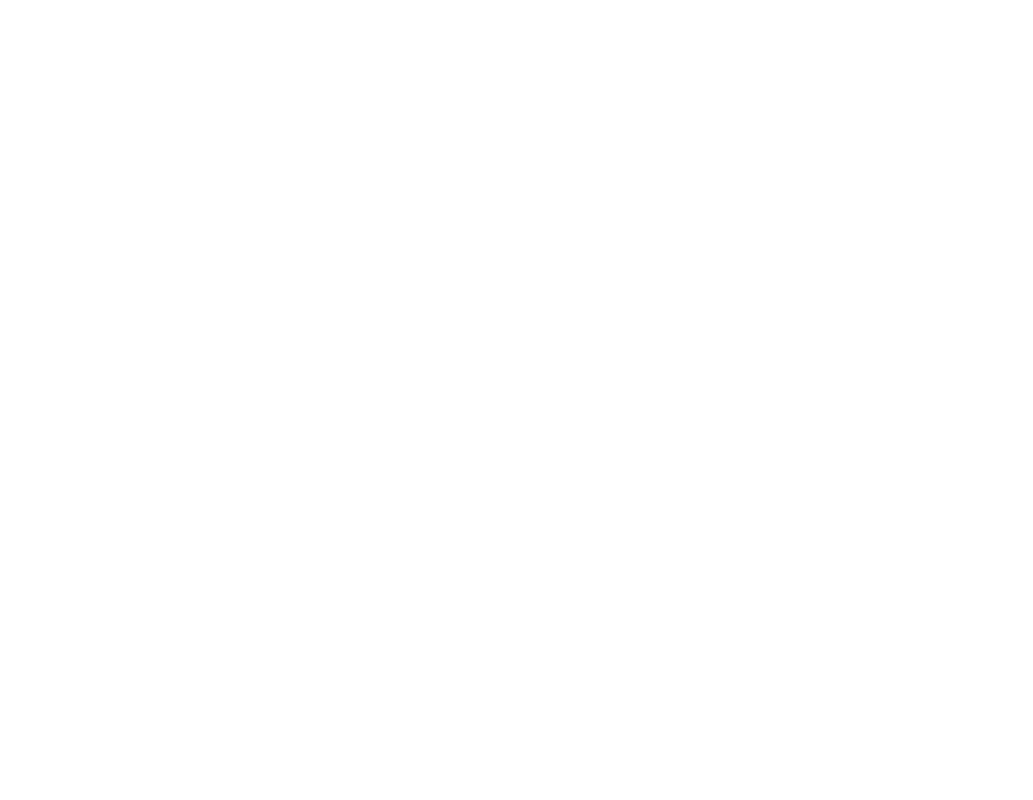
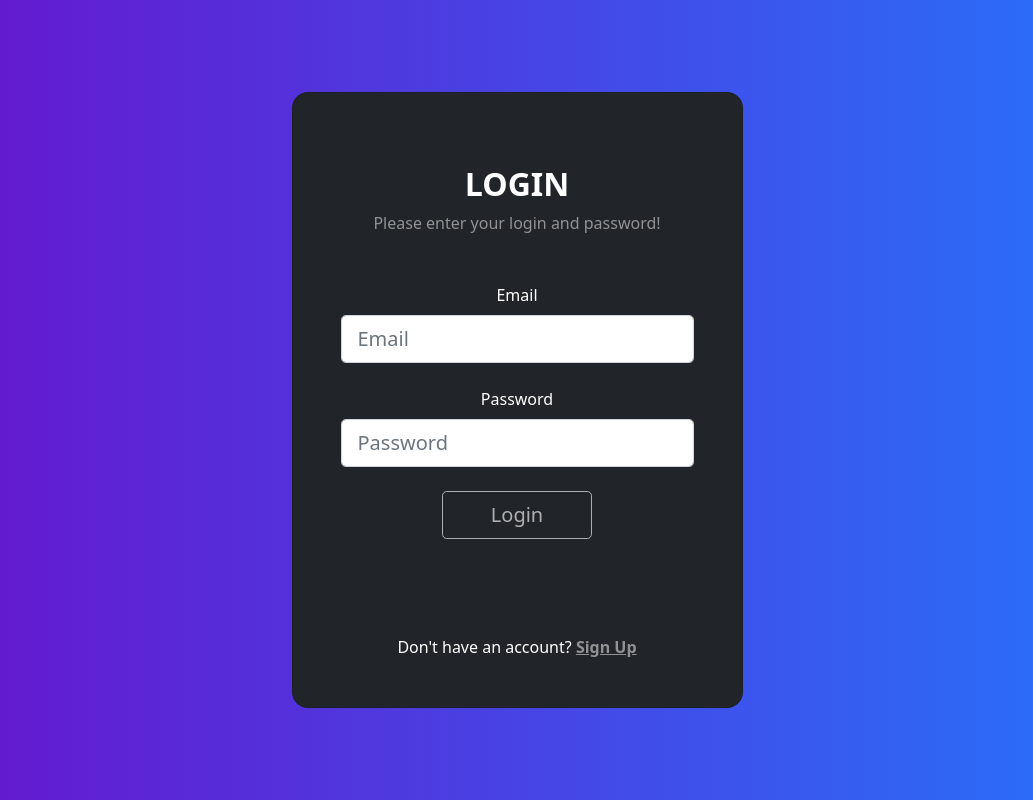
Before and after one commit to timtorshin/admin-panel, an Angular app: page /login in a window 1280 px wide. Before the commit this address led to /. Shown: the whole page, without its empty margins (123-1156 px from the left). Built offline with nearby package versions, Linux system fonts and the light colour scheme.

Commit message:
feat: added registration and unknown page components

```diff
--- a/src/app/app-routing.module.ts
+++ b/src/app/app-routing.module.ts
@@ -1,7 +1,13 @@
 import { NgModule } from '@angular/core';
 import { RouterModule, Routes } from '@angular/router';
+import { LoginComponent } from './components/login/login.component';
+import { NotFoundComponent } from './components/not-found/not-found.component';
 
-const routes: Routes = [];
+const routes: Routes = [
+  { path: 'login', component: LoginComponent },
+  { path: '', redirectTo: '/login', pathMatch: 'full' },
+  { path: '**', component: NotFoundComponent }
+];
 
 @NgModule({
   imports: [RouterModule.forRoot(routes)],
--- a/src/app/app.component.html
+++ b/src/app/app.component.html
@@ -0,0 +1,3 @@
+<section class="vh-100 gradient-custom">
+  <router-outlet></router-outlet>
+</section>
--- /dev/null
+++ b/src/app/components/login/login.component.html
@@ -0,0 +1,50 @@
+<div class="container py-5 h-100">
+  <div class="row d-flex justify-content-center align-items-center h-100">
+    <div class="col-12 col-md-8 col-lg-6 col-xl-5">
+      <div class="card bg-dark text-white" style="border-radius: 1rem;">
+        <div class="card-body p-5 text-center">
+          <div class="mb-md-5 mt-md-4 pb-5">
+            <h2 class="fw-bold mb-2 text-uppercase">Login</h2>
+            <p class="text-white-50 mb-5">Please enter your login and password!</p>
+            <form [formGroup]="loginForm" (ngSubmit)="onClickSubmit()">
+              <div class="form-outline form-white mb-4">
+                <label class="form-label" for="typeEmailX">Email</label>
+                <input
+                  formControlName="email"
+                  class="form-control form-control-lg"
+                  type="email"
+                  id="typeEmailX"
+                  placeholder="Email"
+                />
+                <p *ngIf="this.loginForm.get('email')?.invalid && this.loginForm.get('email')?.touched">
+                  <small class="text-danger">Email is required</small>
+                </p>
+              </div>
+              <div class="form-outline form-white mb-4">
+                <label class="form-label" for="typePasswordX">Password</label>
+                <input
+                  formControlName="password"
+                  class="form-control form-control-lg"
+                  type="password"
+                  id="typePasswordX"
+                  placeholder="Password"
+                />
+                <p *ngIf="this.loginForm.get('password')?.invalid && this.loginForm.get('password')?.touched">
+                  <small class="text-danger">Password must be at least 8 characters long</small>
+                </p>
+              </div>
+              <button
+                [disabled]="loginForm.invalid"
+                class="btn btn-outline-light btn-lg px-5"
+                type="submit"
+              >Login</button>
+            </form>
+          </div>
+          <div>
+            <p class="mb-0">Don't have an account? <a routerLink="../registration" class="text-white-50 fw-bold">Sign Up</a></p>
+          </div>
+        </div>
+      </div>
+    </div>
+  </div>
+</div>
--- /dev/null
+++ b/src/app/components/login/login.component.ts
@@ -0,0 +1,24 @@
+import { Component, OnInit } from '@angular/core';
+import { FormControl, FormGroup, Validators } from '@angular/forms';
+
+@Component({
+  selector: 'app-login',
+  templateUrl: './login.component.html',
+  styleUrls: ['./login.component.scss']
+})
+export class LoginComponent implements OnInit {
+  loginForm!: FormGroup;
+
+  constructor() {}
+
+  onClickSubmit() {
+    console.log(this.loginForm.value);
+  }
+
+  ngOnInit(): void {
+    this.loginForm = new FormGroup({
+      'email': new FormControl('', [Validators.required, Validators.email]),
+      'password': new FormControl('', [Validators.required, Validators.pattern(/^(?=.*[A-Za-z])(?=.*\d)[A-Za-z\d]{8,}$/)])
+    });
+  }
+}
--- /dev/null
+++ b/src/app/components/not-found/not-found.component.html
@@ -0,0 +1,16 @@
+<section class="vh-100 gradient-custom">
+  <div class="container py-5 h-100">
+    <div class="row d-flex justify-content-center align-items-center h-100">
+      <div class="col-12 col-md-8 col-lg-6 col-xl-5">
+        <div class="card bg-dark text-white" style="border-radius: 1rem;">
+          <div class="card-body p-5 text-center">
+            <div>
+              <p class="mb-0">Sorry, page not found...</p>
+              <a routerLink="../" class="text-white-50 fw-bold text-uppercase">Go back</a>
+            </div>
+          </div>
+        </div>
+      </div>
+    </div>
+  </div>
+</section>
--- /dev/null
+++ b/src/app/components/not-found/not-found.component.ts
@@ -0,0 +1,12 @@
+import { Component, OnInit } from '@angular/core';
+
+@Component({
+  selector: 'app-not-found',
+  templateUrl: './not-found.component.html',
+  styleUrls: ['./not-found.component.scss']
+})
+export class NotFoundComponent implements OnInit {
+  constructor() {}
+
+  ngOnInit(): void {}
+}
```
Also changed, not shown: src/app/app.module.ts (+9 -2 lines), src/app/components/login/login.component.scss (added), src/app/components/not-found/not-found.component.scss (added).
